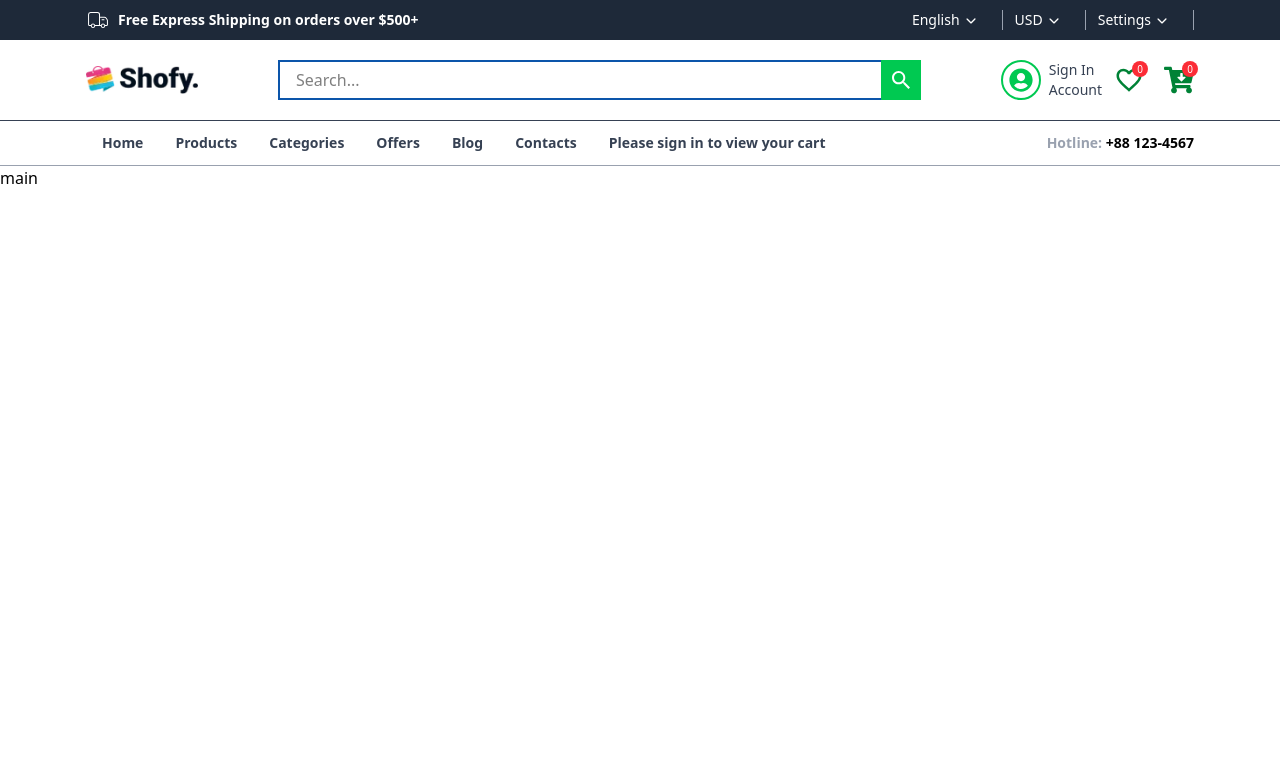
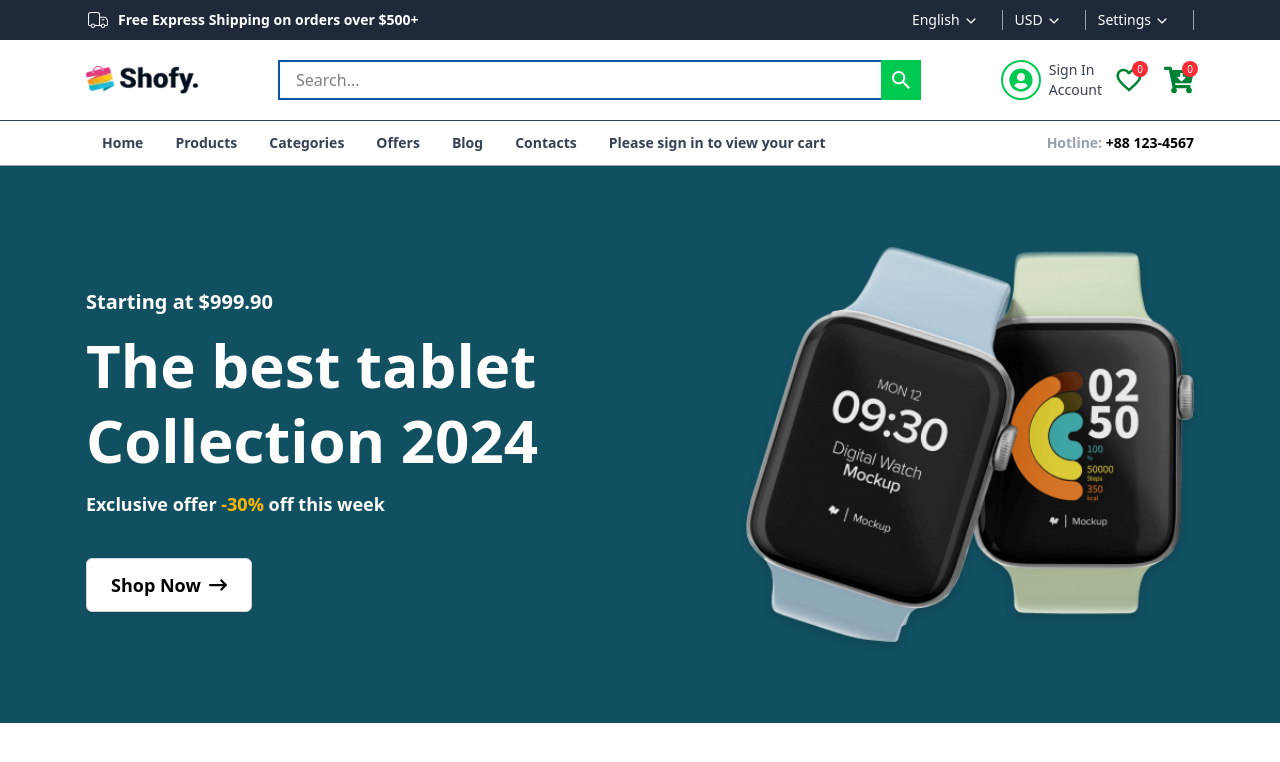
Before and after one commit to samin2287/next-e-commerce-project, a Next.js app: page / in a window 1280 px wide. Shown: the top 762 px of the page. Built offline with nearby package versions, Linux system fonts and the light colour scheme.

Commit message:
Banner part complete

```diff
--- a/src/app/page.tsx
+++ b/src/app/page.tsx
@@ -1,5 +1,9 @@
-import Header from "@/components/header/Header";
+import Banner from "@/components/Banner";
 
 export default function Home() {
-  return <main>main</main>;
+  return (
+    <main>
+      <Banner />
+    </main>
+  );
 }
--- /dev/null
+++ b/src/components/Banner.tsx
@@ -0,0 +1,48 @@
+import React from "react";
+import Container from "./Container";
+import { banner } from "@/constants";
+import Link from "next/link";
+import { FaArrowRightLong } from "react-icons/fa6";
+import Image from "next/image";
+
+const Banner = () => {
+  return (
+    <div className="bg-[#115061] py-20 text-white">
+      <Container>
+        <div className="grid grid-cols-4 grid-rows-1 gap-4 items-center justify-center">
+          <div className="col-span-2 ">
+            {" "}
+            <p className="mt-3 text-base sm:text-lg md:text-xl font-bold">
+              {banner?.priceText}
+            </p>
+            <h1 className="text-3xl sm:text-4xl md:text-5xl lg:text-6xl font-bold pt-3 leading-tight">
+              {banner?.title}
+            </h1>
+            <p className="mt-3 text-sm sm:text-base md:text-lg font-semibold">
+              {banner?.textOne}{" "}
+              <span className="text-[#FFB800]">{banner?.offerPrice}</span>{" "}
+              {banner?.textTwo}
+            </p>
+            <Link
+              href={banner.buttonLink}
+              className="inline-flex items-center gap-2 bg-white text-black border border-gray-300 mt-6 sm:mt-8 md:mt-10 text-sm sm:text-md md:text-lg font-bold py-2.5 sm:py-3 px-4 sm:px-5 md:px-6 rounded-md hover:bg-[#115061] hover:text-white transition-all duration-300 shadow-sm group">
+              {banner.buttonText}
+              <FaArrowRightLong className="text-lg transition-transform duration-300 group-hover:translate-x-1" />
+            </Link>
+          </div>
+          <div className="col-span-2 col-start-3 md:justify-end flex justify-center items-center">
+            {" "}
+            <Image
+              src={banner.image}
+              alt={banner.title}
+              className="w-full max-w-xs sm:max-w-sm md:max-w-md lg:max-w-lg xl:max-w-md drop-shadow-lg"
+              priority
+            />
+          </div>
+        </div>
+      </Container>
+    </div>
+  );
+};
+
+export default Banner;
--- a/src/components/header/MobileNavigation.tsx
+++ b/src/components/header/MobileNavigation.tsx
@@ -23,11 +23,11 @@ const MobileNavigation = () => {
   return (
     <>
       <div onClick={toggleMenu} className="md:hidden cursor-pointer">
-        <Link href="/signin" className="flex gap-2">
+        <div className="flex gap-2 cursor-pointer">
           <div className="text-3xl  ">
             <IoMenu />
           </div>
-        </Link>
+        </div>
       </div>
       <Dialog
         open={isOpen}
--- a/src/constants/index.ts
+++ b/src/constants/index.ts
@@ -1,3 +1,4 @@
+import bannerImageOne from "@/assets/banners/banner-image.png";
 export const navItems = [
   { title: "Home", href: "/" },
   { title: "Products", href: "/products" },
@@ -6,3 +7,14 @@ export const navItems = [
   { title: "Blog", href: "/blog" },
   { title: "Contacts", href: "/contacts" },
 ];
+
+export const banner = {
+  priceText: "Starting at $999.90",
+  title: "The best tablet Collection 2024",
+  textOne: "Exclusive offer",
+  offerPrice: "-30%",
+  textTwo: "off this week",
+  buttonLink: "/products",
+  buttonText: "Shop Now",
+  image: bannerImageOne,
+};
```
